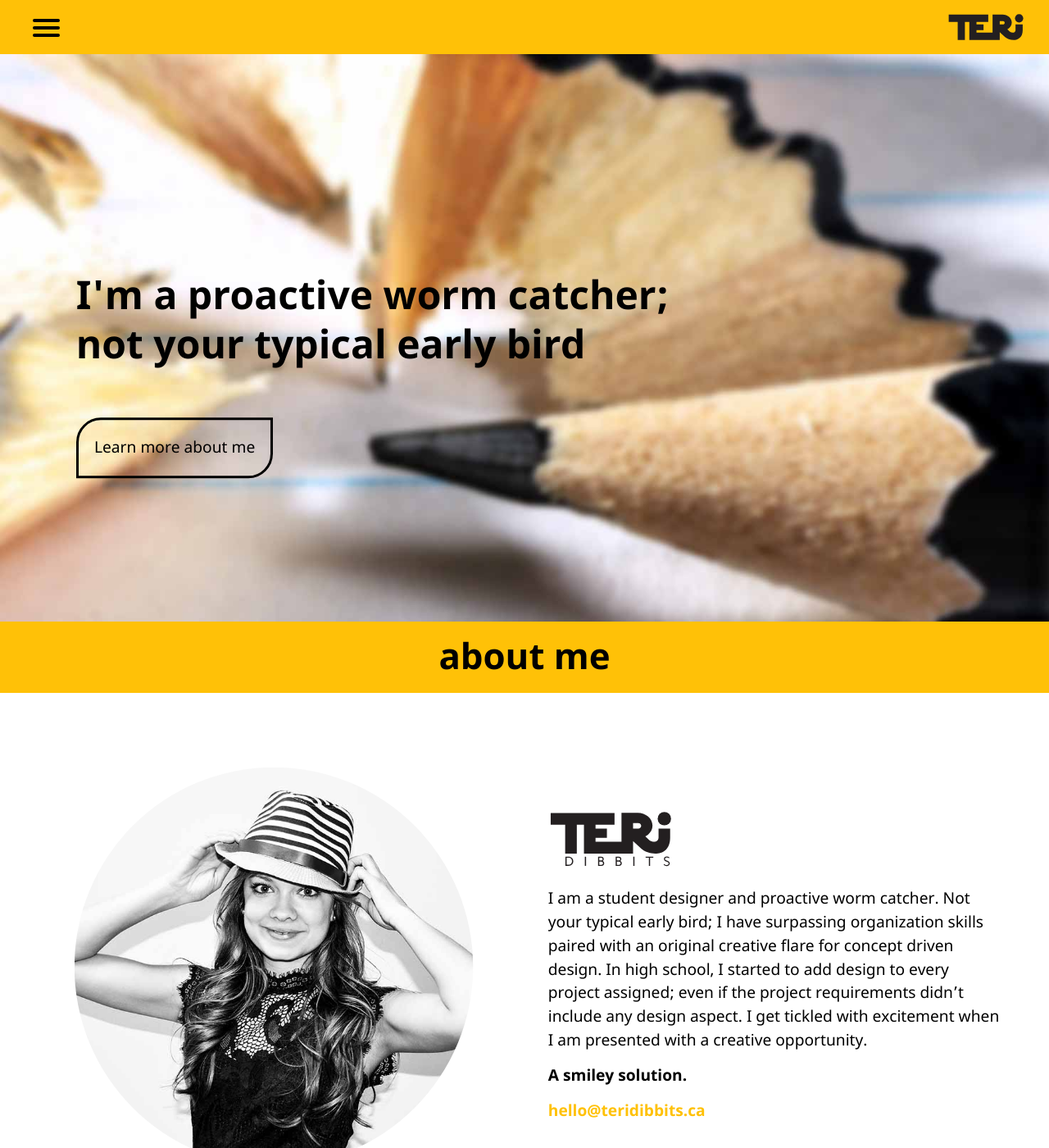
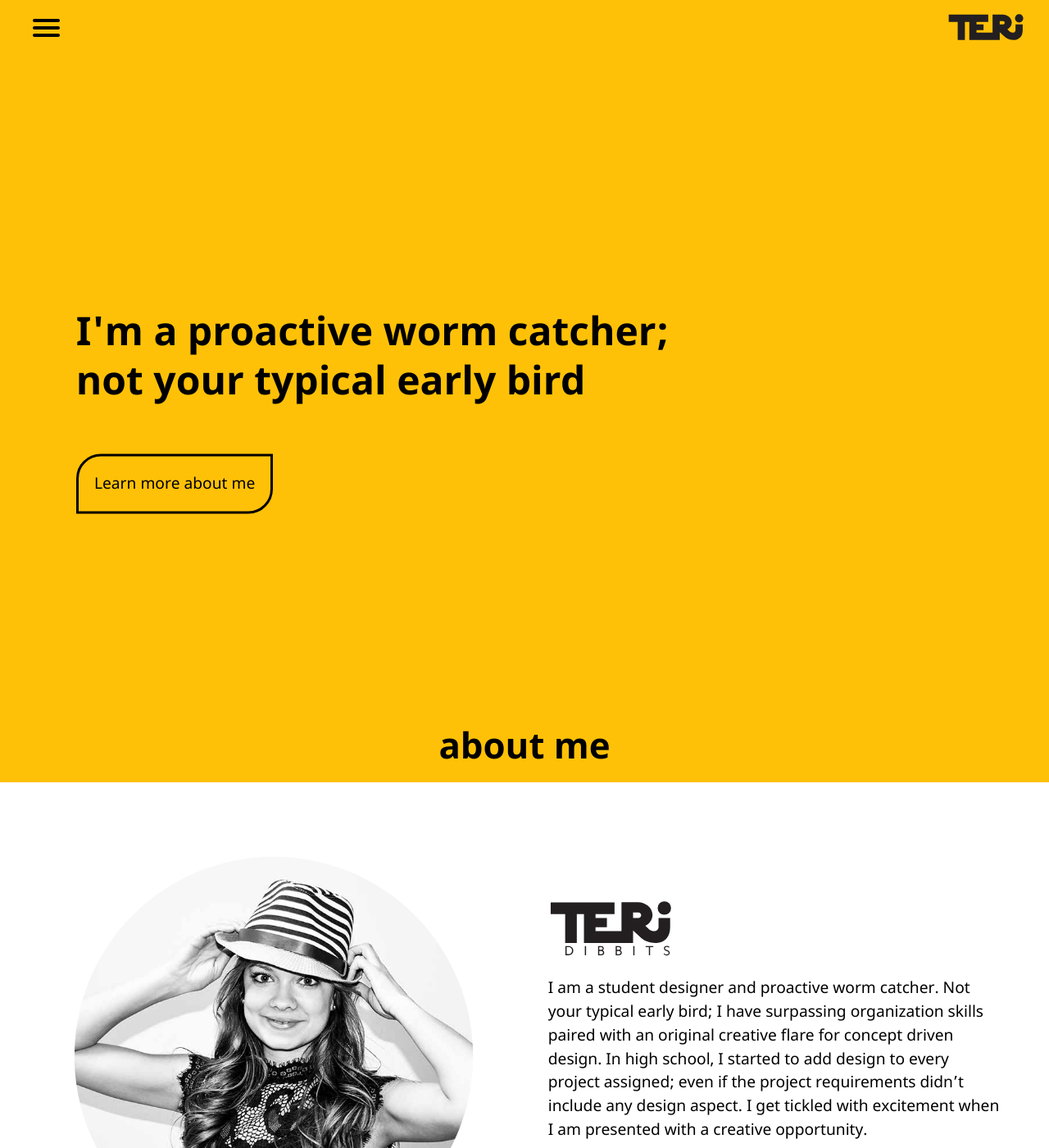
Before and after one commit to TeriDibbits/teridibbits.ca, a Jekyll site: the page built from index.html, in a window 1280 px wide and 1400 px high. Shown: the whole window at 82% size. Built offline with Jekyll 4.4.1, drawn with Linux system fonts in a browser that asks for light colours.

Commit message:
changed home banner to a background colour

```diff
--- a/_layouts/default.html
+++ b/_layouts/default.html
@@ -40,8 +40,7 @@
 
   {% if page.url == "/" %}
   <article class="banner">
-      <div>
-        <img itemprop="image" class="img-flex static" src="{{site.baseurl}}/images/banner.jpg" alt="Close up photo of a pencil and shavings">
+      <div class="banner-background">
       </div>
       <div class="banner-body island">
         <h2 itemprop="description" class="banner-title pad-b">I'm a proactive worm catcher; <br>not your typical early bird</h2>
--- a/css/main.css
+++ b/css/main.css
@@ -60,6 +60,12 @@ h3 {
   background-color: #ffc107;
   color: #000;
   text-align: center;
+}
+
+.banner-background {
+  background-color: #ffc107;
+  width: 1474px;
+  height: 829px;
 }
 
 a {
```
